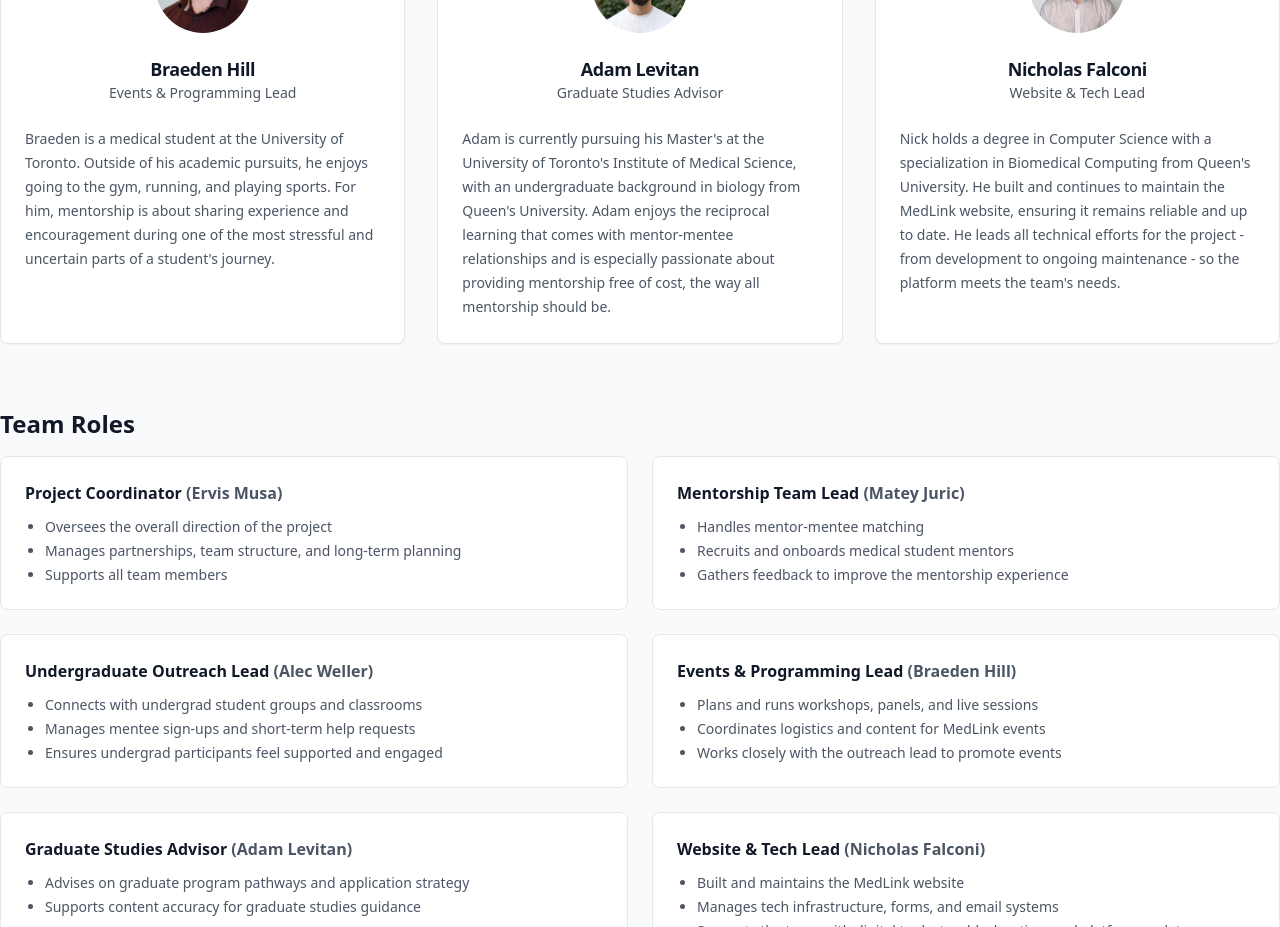
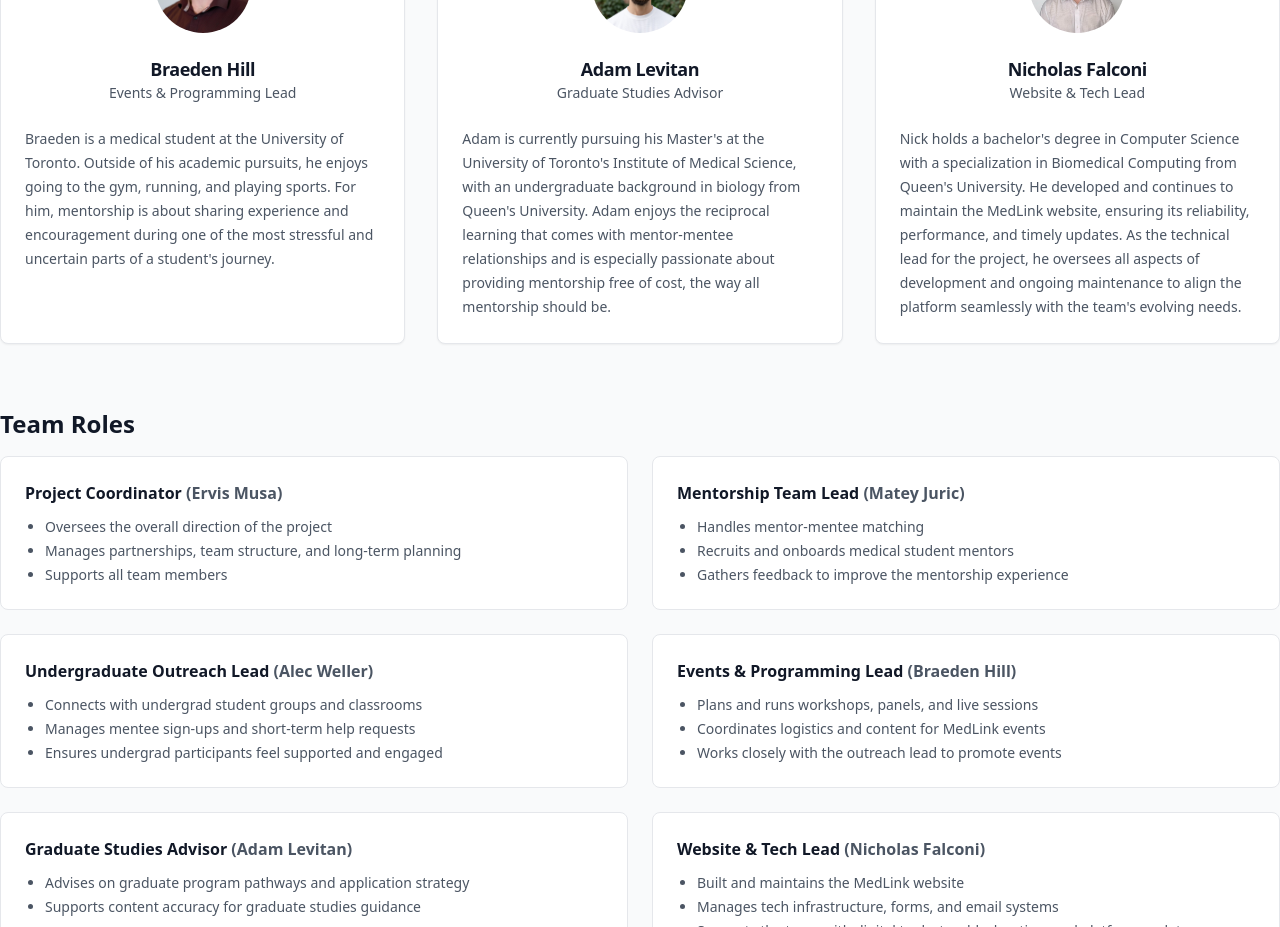
Before and after one commit to nicholasfalconi/medlink, a React (Vite) app: page /about in a window 1280 px wide. Shown: the part 1980-2907 px from the top of the page. Built offline with nearby package versions, Linux system fonts and the light colour scheme.

Commit message:
content(team): update Nick bio per provided copy

```diff
--- a/src/components/sections/Team.tsx
+++ b/src/components/sections/Team.tsx
@@ -76,7 +76,7 @@ const teamMembers: TeamMember[] = [
   {
     name: "Nicholas Falconi",
     role: "Website & Tech Lead",
-    bio: "Nick holds a degree in Computer Science with a specialization in Biomedical Computing from Queen's University. He built and continues to maintain the MedLink website, ensuring it remains reliable and up to date. He leads all technical efforts for the project - from development to ongoing maintenance - so the platform meets the team's needs.",
+    bio: "Nick holds a bachelor's degree in Computer Science with a specialization in Biomedical Computing from Queen's University. He developed and continues to maintain the MedLink website, ensuring its reliability, performance, and timely updates. As the technical lead for the project, he oversees all aspects of development and ongoing maintenance to align the platform seamlessly with the team's evolving needs.",
     image: "/team/NICK.jpeg",
     initials: "NF",
     responsibilities: [
```
